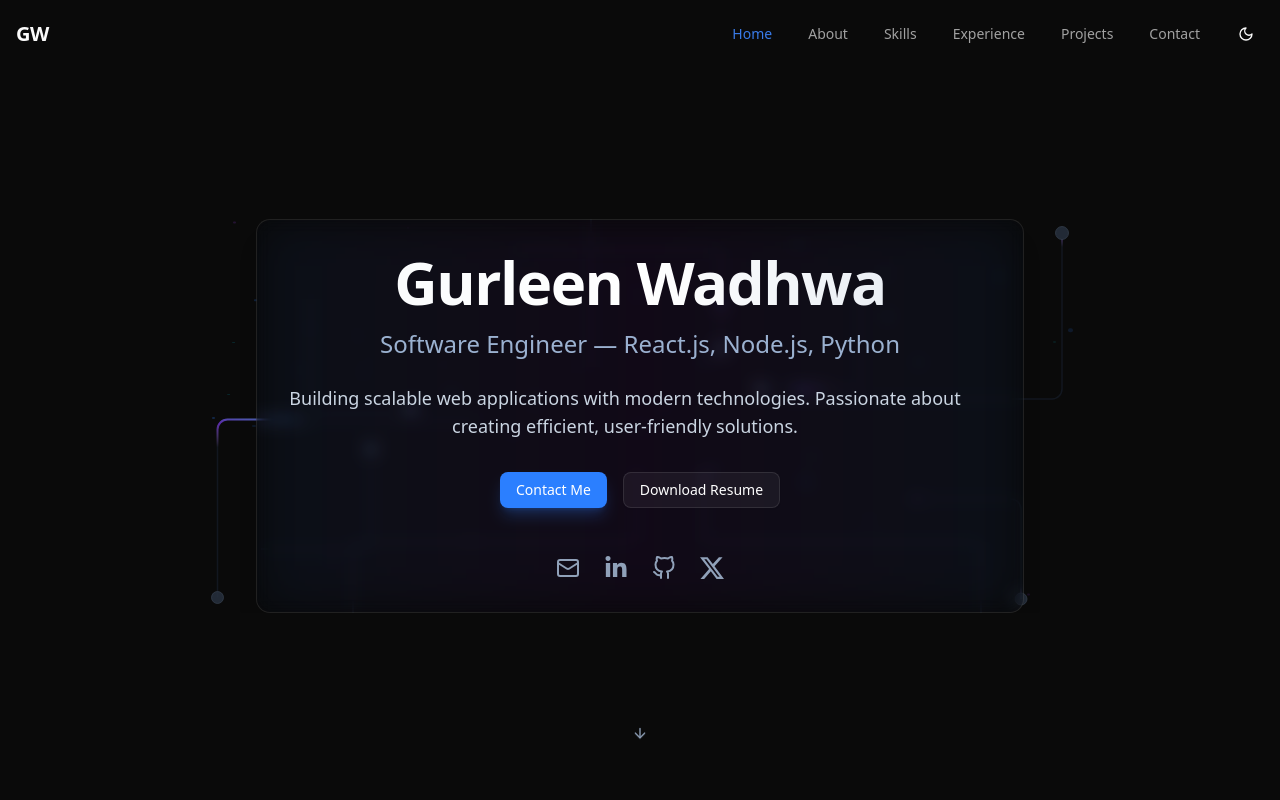
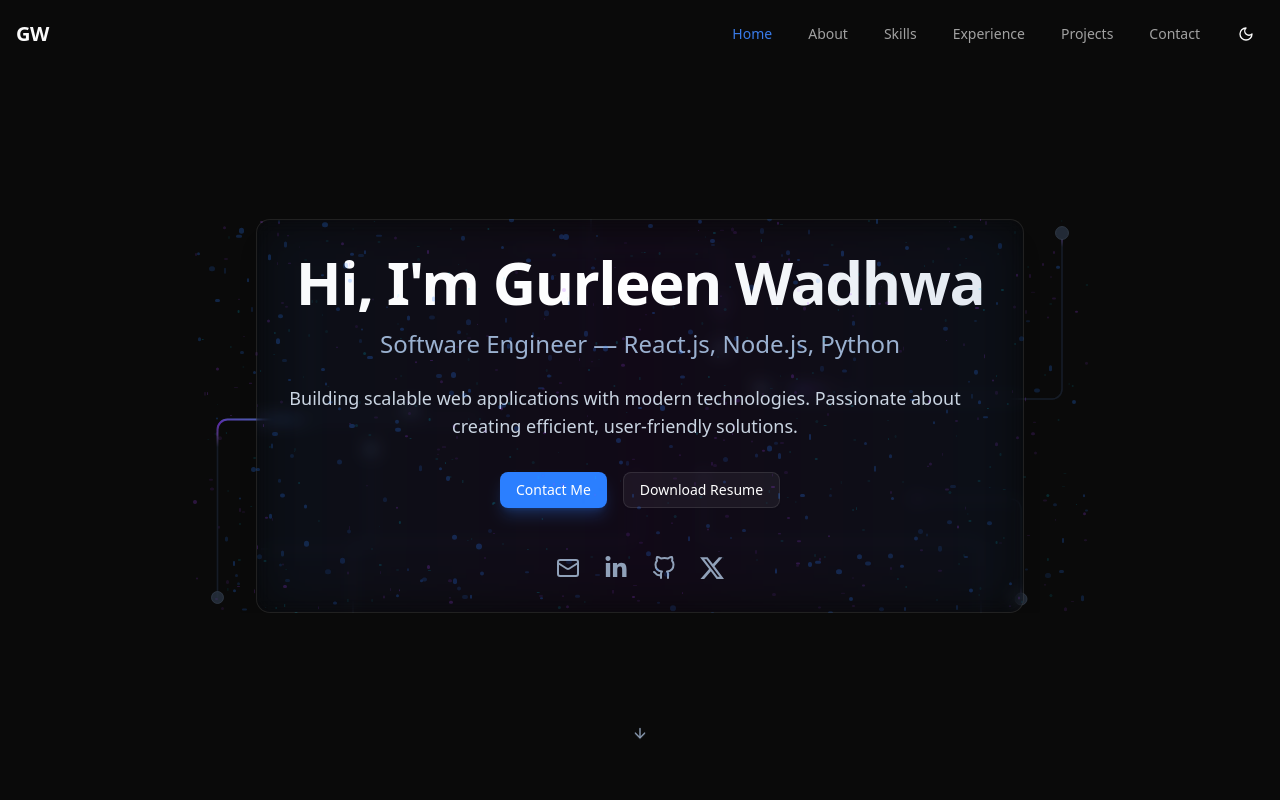
Before and after one commit to gurleenwadhwa-13/portfolio, a React (Vite) app: page / in a window 1280 px wide. Shown: the top 800 px of the page. Built offline with nearby package versions, Linux system fonts and the light colour scheme.

Commit message:
Made changes to this branch

```diff
--- a/src/components/Hero.tsx
+++ b/src/components/Hero.tsx
@@ -47,7 +47,7 @@ const Hero = () => {
                 className="text-4xl md:text-6xl font-bold tracking-tight mb-4 bg-clip-text text-transparent bg-gradient-to-r from-slate-950 via-slate-800 to-slate-950 dark:from-slate-50 dark:via-white dark:to-slate-200"
                 variants={itemVariants}
               >
-                Gurleen Wadhwa
+                Hi, I'm Gurleen Wadhwa
               </motion.h1>
 
               <motion.h2
--- a/src/components/ui/pulsebeams.tsx
+++ b/src/components/ui/pulsebeams.tsx
@@ -176,8 +176,8 @@ export const PulseBeams: React.FC<PulseBeamsProps> = ({ children, className = ""
 // Floating particles component
 const Particles = () => {
   return (
-    <div className="absolute inset-0 z-0 opacity-30">
-      {[...Array(25)].map((_, i) => (
+    <div className="absolute inset-0 z-10 opacity-30">
+      {[...Array(250)].map((_, i) => (
         <motion.div
           key={i}
           className="absolute rounded-full bg-blue-400 dark:bg-blue-500"
@@ -188,7 +188,7 @@ const Particles = () => {
             left: Math.random() * 100 + "%",
           }}
           animate={{
-            y: [0, -15, 0],
+            y: [10, -15, 0],
             opacity: [0.4, 0.8, 0.4],
           }}
           transition={{
@@ -199,7 +199,7 @@ const Particles = () => {
           }}
         />
       ))}
-      {[...Array(20)].map((_, i) => (
+      {[...Array(250)].map((_, i) => (
         <motion.div
           key={i + 25}
           className="absolute rounded-full bg-purple-400 dark:bg-purple-500"
@@ -221,7 +221,7 @@ const Particles = () => {
           }}
         />
       ))}
-      {[...Array(15)].map((_, i) => (
+      {[...Array(250)].map((_, i) => (
         <motion.div
           key={i + 45}
           className="absolute rounded-full bg-cyan-300 dark:bg-cyan-400"
@@ -259,6 +259,16 @@ export const SVGs = () => {
     >
       <path
         d="M269 220.5H16.5C10.9772 220.5 6.5 224.977 6.5 230.5V398.5"
+        stroke="var(--slate-800, rgba(30, 41, 59, 0.5))"
+        strokeWidth="1.5"
+      />
+      <path
+        d="M269 220.5H16.5C10.9772 220.5 6.5 224.977 6.5 230.5V398.5"
+        stroke="var(--slate-800, rgba(30, 41, 65, 0.5))"
+        strokeWidth="1.5"
+      />
+      <path
+        d="M568 200H841C846.523 200 851 195.523 851 190V40"
         stroke="var(--slate-800, rgba(30, 41, 59, 0.5))"
         strokeWidth="1.5"
       />
```
Also changed, not shown: 1 other file (tests, documents, lock files or other folders).
